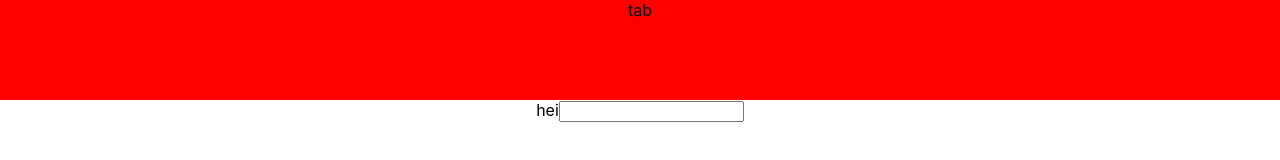
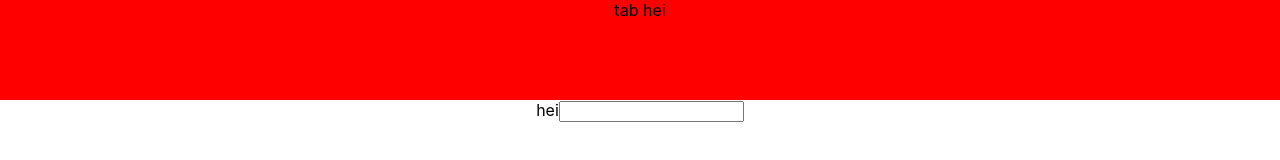
Before and after one commit to emiltroan/my-app, a React (Create React App) app: page / in a window 1280 px wide. Shown: the top 160 px of the page. Built offline with nearby package versions, Linux system fonts and the light colour scheme.

Commit message:
jeg har skrevet hei

```diff
--- a/src/Header.js
+++ b/src/Header.js
@@ -7,6 +7,7 @@ export function Header(){
         <>
             <div style={{backgroundColor: "red", width: "100%", height: "100px"}}>
                tab
+               hei
             </div>
 
 
```
